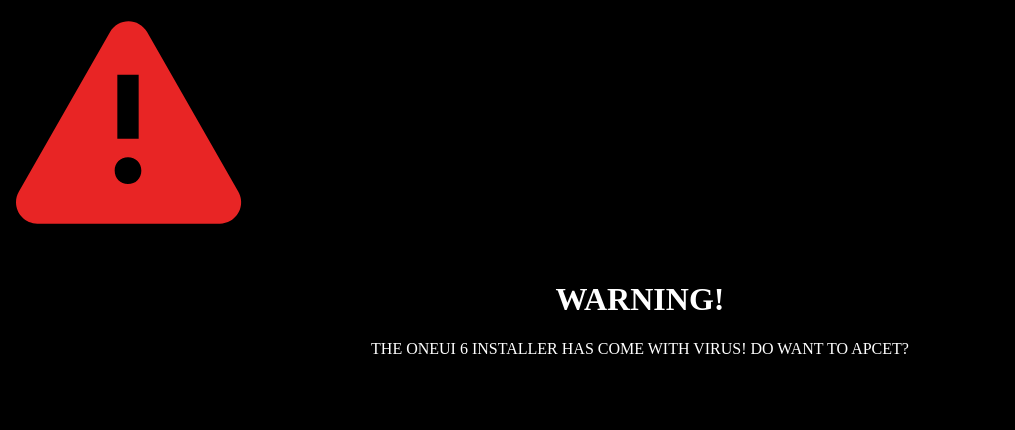
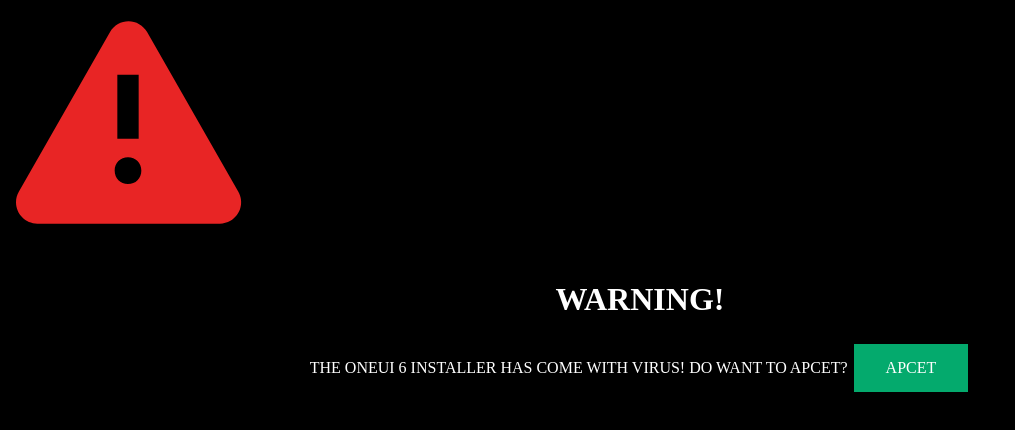
Before and after one commit to ROSPDK/OneUI6Installer, a plain HTML site: page yshbd.html in a window 1280 px wide. Shown: the whole page, without its empty margins (0-1015 px from the left). Drawn offline with Linux system fonts and the light colour scheme.

Commit message:
Update yshbd.html

```diff
--- a/yshbd.html
+++ b/yshbd.html
@@ -21,6 +21,18 @@
   text-transform: uppercase;
   color: white;
 }
+  .button {
+  background-color: #04AA6D;
+  border: none;
+  color: white;
+  padding: 15px 32px;
+  text-align: center;
+  text-decoration: none;
+  display: inline-block;
+  font-size: 16px;
+  margin: 4px 2px;
+  cursor: pointer;
+  }
 </style>
 <link rel="icon" href="favicon.ico" type="image/x-icon">
 </head>
@@ -38,6 +50,7 @@
 <h1>WARNING!</h1>
 <p> The OneUI 6 Installer has come with virus!
   Do want to apcet?
+<a href="loading.html" class="button">APCET</a>
 </main>
 <script>
 
```
